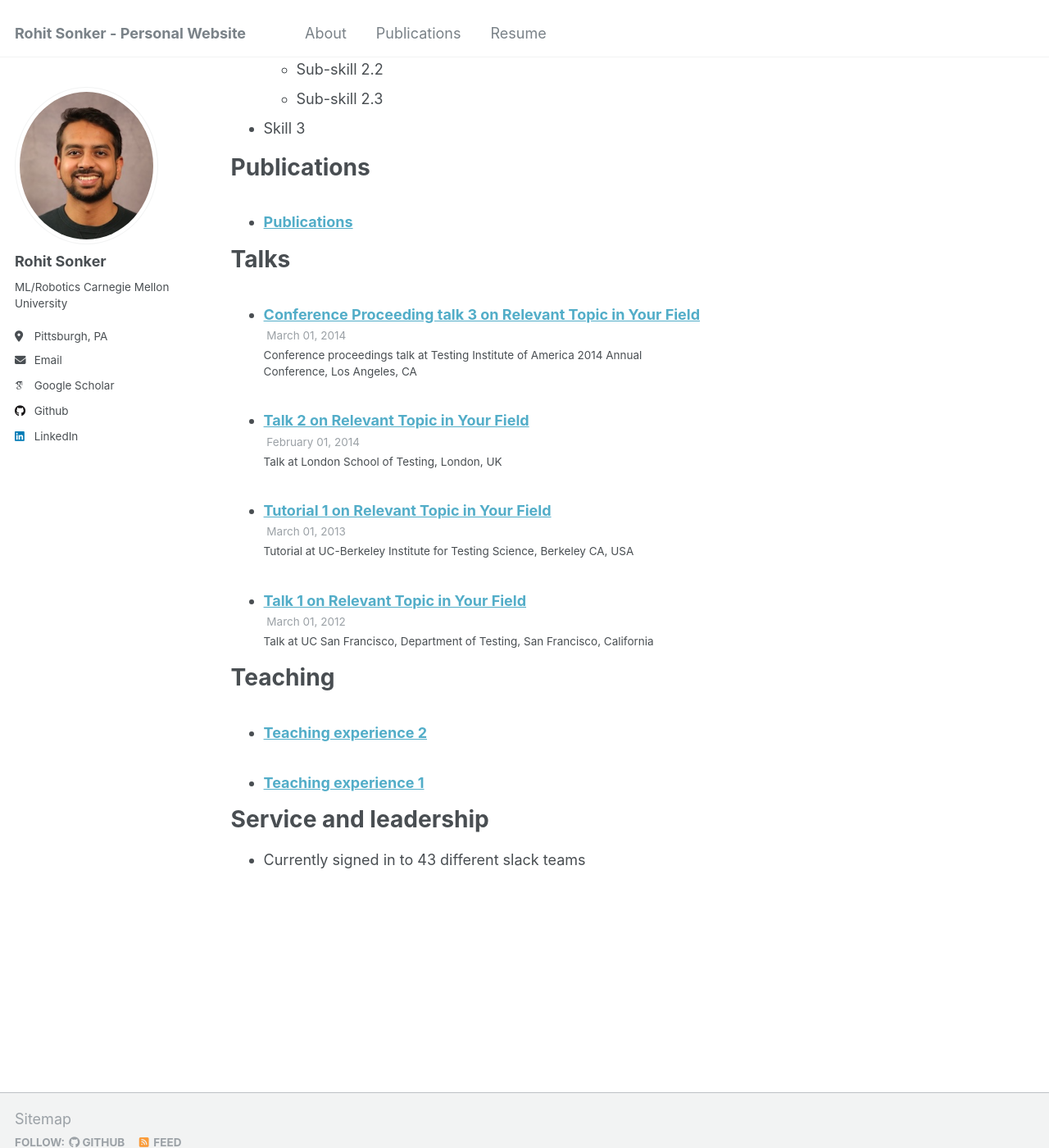
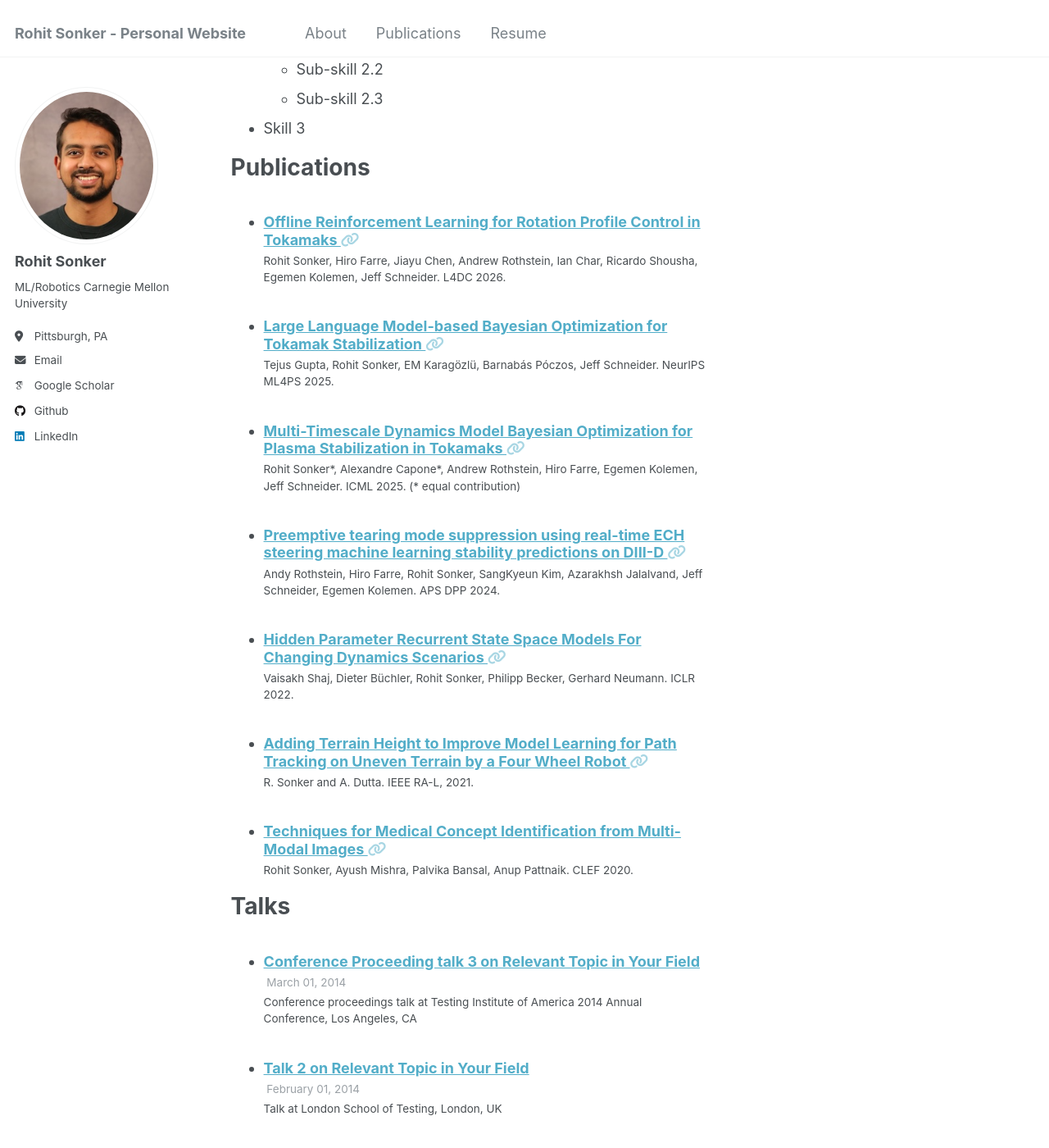
Before and after one commit to rohit-sonker/rohit-sonker.github.io, a Jekyll site: the page built from _pages/cv.md, in a window 1280 px wide and 1400 px high, scrolled down 899 px. Shown: the whole window at 82% size. Built offline with Jekyll 4.4.1, drawn with Linux system fonts in a browser that asks for light colours; some web fonts are replaced.

Commit message:
seo optimized

```diff
--- a/_config.yml
+++ b/_config.yml
@@ -12,7 +12,7 @@ title                    : "Rohit Sonker - Personal Website" # the title of your
 subtitle                 : "ML/Robotics Carnegie Mellon University" # the subtitle of your site
 title_separator          : "-"
 name                     : &name "Rohit Sonker"
-description              : &description "personal description"
+description              : &description "Rohit Sonker is a Robotics PhD student at CMU's Auton Lab working on reinforcement learning, Bayesian optimization, and LLMs for scientific decision-making and nuclear fusion plasma control."
 url                      : https://rohit-sonker.github.io # the base hostname & protocol for your site e.g. "https://mmistakes.github.io"
 baseurl                  : "" # the subpath of your site, e.g. "/blog"
 repository               : "rohit-sonker"
@@ -123,7 +123,7 @@ atom_feed:
 
 
 # SEO Related
-google_site_verification :
+google_site_verification : Aor5G12lgcRgOAeonkoBZzvnQv7bNu--x5hgHrt2NdM
 bing_site_verification   :
 alexa_site_verification  :
 yandex_site_verification :
@@ -136,13 +136,16 @@ facebook:
   username               :
   app_id                 :
   publisher              :
-og_image                 :  # Open Graph/Twitter default site image
+og_image                 : "rsonker_lowsize.png"  # Open Graph/Twitter default site image
 # For specifying social profiles
 # - https://developers.google.com/structured-data/customize/social-profiles
 social:
-  type                   : # Person or Organization (defaults to Person)
-  name                   : # If the user or organization name differs from the site's name
-  links: # An array of links to social media profiles
+  type                   : Person
+  name                   : Rohit Sonker
+  links:
+    - "https://www.linkedin.com/in/rohit-sonker-755a19142"
+    - "https://scholar.google.com/citations?hl=en&user=6WX4uesAAAAJ"
+    - "https://github.com/rohit-sonker"
 
 
 # Analytics
--- a/_includes/seo.html
+++ b/_includes/seo.html
@@ -48,7 +48,7 @@
   <meta property="og:url" content="{{ page.url | prepend: seo_url | replace: "/index.html", "/" }}">
 {% endif %}
 
-{% if page.excerpt %}
+{% if seo_description %}
   <meta property="og:description" name="description" content="{{ seo_description }}">
 {% endif %}
 
--- a/_layouts/default.html
+++ b/_layouts/default.html
@@ -1,12 +1,6 @@
 ---
 layout: compress
 ---
-
-<title>Rohit Sonker – CMU Researcher</title>
-<meta name="description" content="Rohit Sonker, PhD researcher at Carnegie Mellon University focusing on plasma stabilization, machine learning, and tokamak control.">
-<meta name="keywords" content="Rohit Sonker, Carnegie Mellon University, CMU, LLMs, decision making, agents, bayesian optimization, plasma stabilization, tokamak, machine learning">
-<link rel="canonical" href="https://rohit-sonker.github.io/">
-
 
 {% include base_path %}
 
--- /dev/null
+++ b/_publications/2020-09-01-clef-medical-concepts.md
@@ -0,0 +1,10 @@
+---
+title: "Techniques for Medical Concept Identification from Multi-Modal Images"
+date: 2020-09-01
+venue: "CEUR / CLEF 2020 (Oral)"
+paperurl: "https://ceur-ws.org/Vol-2696/paper_71.pdf"
+link: "https://ceur-ws.org/Vol-2696/paper_71.pdf"
+citation: 'Rohit Sonker, Ayush Mishra, Palvika Bansal, Anup Pattnaik. CLEF 2020.'
+---
+
+[CEUR-WS PDF](https://ceur-ws.org/Vol-2696/paper_71.pdf).
--- /dev/null
+++ b/_publications/2021-01-01-ral-terrain-height.md
@@ -0,0 +1,10 @@
+---
+title: "Adding Terrain Height to Improve Model Learning for Path Tracking on Uneven Terrain by a Four Wheel Robot"
+date: 2021-01-01
+venue: "IEEE Robotics and Automation Letters"
+paperurl: "https://ieeexplore.ieee.org/document/9265417"
+link: "https://ieeexplore.ieee.org/document/9265417"
+citation: 'R. Sonker and A. Dutta. IEEE RA-L, 2021.'
+---
+
+[IEEE Xplore](https://ieeexplore.ieee.org/document/9265417).
--- /dev/null
+++ b/_publications/2022-05-01-iclr-hidden-parameter-rssm.md
@@ -0,0 +1,10 @@
+---
+title: "Hidden Parameter Recurrent State Space Models For Changing Dynamics Scenarios"
+date: 2022-05-01
+venue: "International Conference on Learning Representations (ICLR)"
+paperurl: "https://openreview.net/pdf?id=ds8yZOUsea"
+link: "https://openreview.net/pdf?id=ds8yZOUsea"
+citation: 'Vaisakh Shaj, Dieter Büchler, Rohit Sonker, Philipp Becker, Gerhard Neumann. ICLR 2022.'
+---
+
+[OpenReview PDF](https://openreview.net/pdf?id=ds8yZOUsea).
--- /dev/null
+++ b/_publications/2024-10-01-aps-tearing-diii-d.md
@@ -0,0 +1,10 @@
+---
+title: "Preemptive tearing mode suppression using real-time ECH steering machine learning stability predictions on DIII-D"
+date: 2024-10-01
+venue: "Bulletin of the American Physical Society"
+paperurl: "https://meetings.aps.org/Meeting/DPP24/Session/PP12.39"
+link: "https://meetings.aps.org/Meeting/DPP24/Session/PP12.39"
+citation: 'Andy Rothstein, Hiro Farre, Rohit Sonker, SangKyeun Kim, Azarakhsh Jalalvand, Jeff Schneider, Egemen Kolemen. APS DPP 2024.'
+---
+
+[APS abstract](https://meetings.aps.org/Meeting/DPP24/Session/PP12.39).
--- /dev/null
+++ b/_publications/2025-07-01-icml-multiscale-bo-tokamaks.md
@@ -0,0 +1,10 @@
+---
+title: "Multi-Timescale Dynamics Model Bayesian Optimization for Plasma Stabilization in Tokamaks"
+date: 2025-07-01
+venue: "International Conference on Machine Learning (ICML)"
+paperurl: "https://openreview.net/attachment?id=d7v7RVXbNH&name=pdf"
+link: "https://openreview.net/attachment?id=d7v7RVXbNH&name=pdf"
+citation: 'Rohit Sonker*, Alexandre Capone*, Andrew Rothstein, Hiro Farre, Egemen Kolemen, Jeff Schneider. ICML 2025. (* equal contribution)'
+---
+
+[OpenReview PDF](https://openreview.net/attachment?id=d7v7RVXbNH&name=pdf).
--- /dev/null
+++ b/_publications/2025-12-01-neurips-ml4ps-llm-bo-tokamak.md
@@ -0,0 +1,10 @@
+---
+title: "Large Language Model-based Bayesian Optimization for Tokamak Stabilization"
+date: 2025-12-01
+venue: "NeurIPS 2025 Workshop on Machine Learning and Physical Sciences"
+paperurl: "https://ml4physicalsciences.github.io/2025/files/NeurIPS_ML4PS_2025_268.pdf"
+link: "https://ml4physicalsciences.github.io/2025/files/NeurIPS_ML4PS_2025_268.pdf"
+citation: 'Tejus Gupta, Rohit Sonker, EM Karagözlü, Barnabás Póczos, Jeff Schneider. NeurIPS ML4PS 2025.'
+---
+
+[Workshop PDF](https://ml4physicalsciences.github.io/2025/files/NeurIPS_ML4PS_2025_268.pdf).
--- /dev/null
+++ b/_publications/2026-06-01-l4dc-offline-rl-tokamaks.md
@@ -0,0 +1,10 @@
+---
+title: "Offline Reinforcement Learning for Rotation Profile Control in Tokamaks"
+date: 2026-06-01
+venue: "Learning for Dynamics & Control Conference (L4DC)"
+paperurl: "https://arxiv.org/abs/2605.05857"
+link: "https://arxiv.org/abs/2605.05857"
+citation: 'Rohit Sonker, Hiro Farre, Jiayu Chen, Andrew Rothstein, Ian Char, Ricardo Shousha, Egemen Kolemen, Jeff Schneider. L4DC 2026.'
+---
+
+[arXiv](https://arxiv.org/abs/2605.05857).
--- a/_publications/publications.md
+++ /dev/null
@@ -1,28 +0,0 @@
----
-permalink: /publications/
-title: "Publications"
-author_profile: true
-redirect_from:
-  - /publications.html
----
-
-* Rohit Sonker, Hiro Farre, Jiayu Chen, Andrew Rothstein, Ian Char, Ricardo Shousha, Egemen Kolemen, Jeff Schneider
-  ["Offline Reinforcement Learning for Rotation Profile Control in Tokamaks"](https://arxiv.org/abs/2605.05857).
-  *Learning for Dynamics & Control Conference (L4DC), 2026.*
-
-* Tejus Gupta, Rohit Sonker, EM Karagözlü, Barnabás Póczos, Jeff Schneider
-  ["Large Language Model-based Bayesian Optimization for Tokamak Stabilization"](https://ml4physicalsciences.github.io/2025/files/NeurIPS_ML4PS_2025_268.pdf).
-  *Workshop on Machine Learning and Physical Sciences, NeurIPS 2025.*
-
-* Rohit Sonker<sup>\*</sup>, Alexandre Capone<sup>\*</sup>, Andrew Rothstein, Hiro Farre, Egemen Kolemen, Jeff Schneider
-  ["Multi-Timescale Dynamics Model Bayesian Optimization for Plasma Stabilization in Tokamaks"](https://openreview.net/attachment?id=d7v7RVXbNH&name=pdf).
-  *International Conference on Machine Learning (ICML), 2025.*
-  <sub><sup>*</sup> Equal contribution</sub>
-
-* Andy Rothstein, Hiro Farre, Rohit Sonker, SangKyeun Kim, Azarakhsh Jalalvand, Jeff Schneider, Egemen Kolemen ["Preemptive tearing mode suppression using real-time ECH steering machine learning stability predictions on DIII-D"](https://meetings.aps.org/Meeting/DPP24/Session/PP12.39), Bulletin of the American Physical Society, 2024
-
-* Vaisakh Shaj, Dieter Büchler, Rohit Sonker, Philipp Becker, Gerhard Neumann [“Hidden Parameter Recurrent State Space Models For Changing Dynamics Scenarios”](https://openreview.net/pdf?id=ds8yZOUsea), International Conference for Learning Representations (ICLR) , 2022
-
-* R. Sonker and A. Dutta, ["Adding Terrain Height to Improve Model Learning for Path Tracking on Uneven Terrain by a Four Wheel Robot"](https://ieeexplore.ieee.org/document/9265417) in IEEE Robotics and Automation Letters, Jan. 2021
-
-* Rohit Sonker, Ayush Mishra, Palvika Bansal, Anup Pattnaik [“Techniques for Medical Concept Identification from Multi-Modal Images”](https://ceur-ws.org/Vol-2696/paper_71.pdf) in CEUR Workshop Proceedings and CLEF 2020 Conference Greece 2020 (Oral)
--- /dev/null
+++ b/robots.txt
@@ -0,0 +1,4 @@
+User-agent: *
+Allow: /
+
+Sitemap: https://rohit-sonker.github.io/sitemap.xml
```
Also changed, not shown: _pages/about.md (+1 -0 lines), .claude/settings.json (added).
